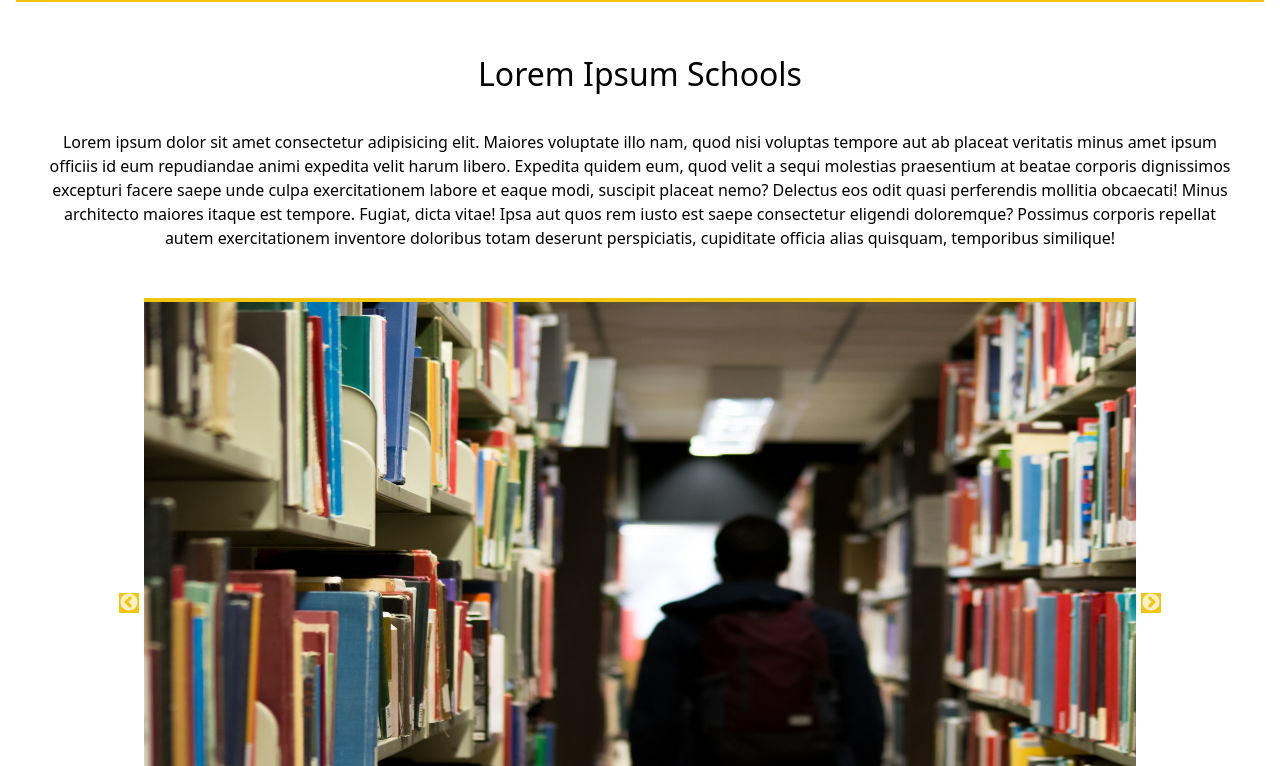
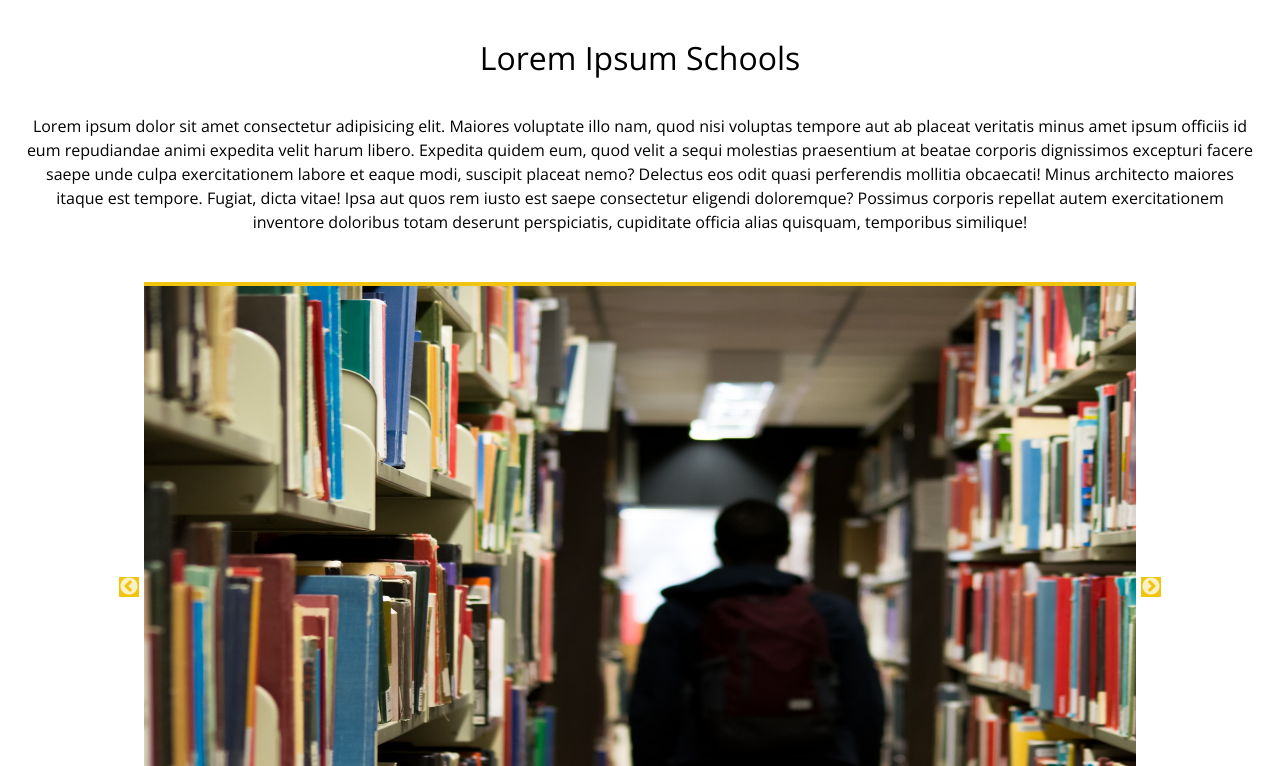
Before and after one commit to osaroDEV/school-app, a Next.js app: page / in a window 1280 px wide. Shown: the part 784-1550 px from the top of the page. Built offline with nearby package versions, Linux system fonts and the light colour scheme.

Commit message:
fixed horizontal scroll

```diff
--- a/app/globals.css
+++ b/app/globals.css
@@ -26,14 +26,13 @@ body {
     rgb(var(--background-start-rgb));
 } */
 
-html, body {
+html,
+body {
   margin: 0;
   padding: 0;
   box-sizing: border-box;
-  width: 100vw;
-
 }
 
 .wrapper {
-  @apply w-full md:w-[40px] flex md:flex-col fixed bottom-0 md:right-0 md:bottom-[10%]
+  @apply w-full md:w-[40px] flex md:flex-col fixed bottom-0 md:right-0 md:bottom-[10%];
 }
--- a/app/layout.jsx
+++ b/app/layout.jsx
@@ -10,17 +10,12 @@ const open = Open_Sans({ subsets: ['latin'] });
 export const metadata = {
   title: 'Lorem Ipsum Schools',
   description: 'Built by osaroDEV',
-  // viewport: {
-  //   width: 'device-width',
-  //   initialScale: 1,
-  //   maximumScale: 1,
-  // },
 };
 
 export default function RootLayout({ children }) {
   return (
     <html lang='en'>
-      <body className='open.className'>
+      <body className={open.className}>
         <section className='flex flex-col md:flex-col-reverse'>
           <Header />
           <NavSearch />
--- a/app/page.jsx
+++ b/app/page.jsx
@@ -3,10 +3,15 @@ import Carousel from './components/Carousel';
 
 const Home = () => {
   return (
-    <main className='p-[1rem]'>
+    <>
       <div className='border-y-4 border-[#f1c40f] flex justify-center'>
         <section className='w-[375px] sm:w-[640px] md:w-[768px] lg:w-[1000px] xl:w-[1280px] 2xl:w-[1536px] h-[218px] sm:h-[372px] md:h-[446px] lg:h-[595px] xl:h[744px] 2xl:h-[893px] relative'>
-          <Image src='/images/school.jpg' fill={true} alt='school building' priority />
+          <Image
+            src='/images/school.jpg'
+            fill={true}
+            alt='school building'
+            priority
+          />
         </section>
       </div>
       <div className='p-[48px_0]'>
@@ -29,7 +34,7 @@ const Home = () => {
         </section>
         <Carousel />
       </div>
-    </main>
+    </>
   );
 };
 
```
